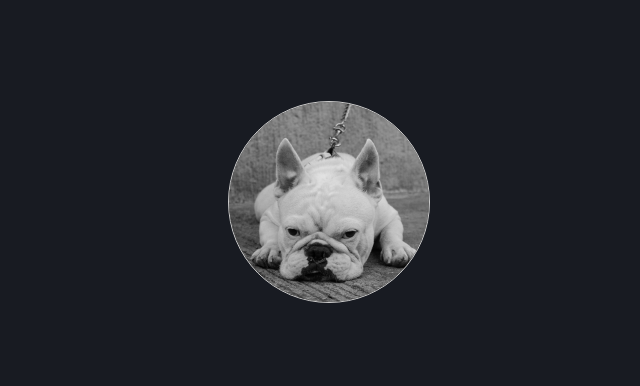
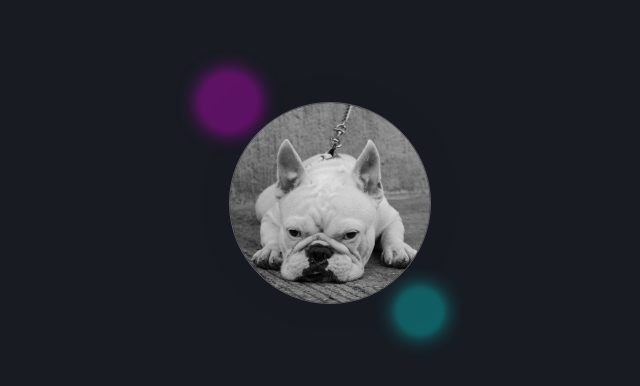
Before and after one commit to rmrosales/desn3037-101578553-a2, a React (Create React App) app in the folder personal-profile/: page / in a window 1280 px wide. Shown: the part 198-584 px from the top of the page, without its empty margins (311-951 px from the left). Built offline with nearby package versions, Linux system fonts and the light colour scheme.

Commit message:
floating lights on profile

```diff
--- a/personal-profile/src/components/ProfileImage.js
+++ b/personal-profile/src/components/ProfileImage.js
@@ -6,38 +6,90 @@ const ProfileImage = ({ imageUrl, altText, onClick }) => {
     const [isHovered, setIsHovered] = useState(false);
 
     return (
-        <motion.div
-            onHoverStart={() => setIsHovered(true)}
-            onHoverEnd={() => setIsHovered(false)}
-            onClick={onClick} // ⬅️ Use the prop passed from parent
-            className="profile-image-container"
+        <div
+            onMouseEnter={() => setIsHovered(true)}
+            onMouseLeave={() => setIsHovered(false)}
+            onClick={onClick}
             style={{
                 cursor: 'pointer',
-                maxWidth: '300px',
+                width: '200px',
+                height: '200px',
+                position: 'relative',
                 margin: 'auto',
             }}
-            animate={{
-                scale: isHovered ? 1.2 : 1,
-                filter: isHovered ? 'grayscale(10%)' : 'grayscale(100%)',
-            }}
-            transition={{
-                duration: 0.2,
-                ease: "easeInOut", // Simpler easing type
-            }}
         >
-            <img
+            {/* Floating neon circles */}
+            <motion.div
+                style={{
+                    position: 'absolute',
+                    top: '-30px',
+                    left: '-30px',
+                    width: '60px',
+                    height: '60px',
+                    borderRadius: '50%',
+                    background: 'rgba(255, 0, 255, 0.3)',
+                    boxShadow: '0 0 20px rgba(255, 0, 255, 0.6)',
+                    filter: 'blur(2px)',
+                    zIndex: 0,
+                }}
+                animate={{
+                    y: [0, -10, 0],
+                    x: [0, 10, 0],
+                }}
+                transition={{
+                    duration: 4,
+                    repeat: Infinity,
+                    ease: 'easeInOut',
+                }}
+            />
+
+            <motion.div
+                style={{
+                    position: 'absolute',
+                    bottom: '-25px',
+                    right: '-25px',
+                    width: '50px',
+                    height: '50px',
+                    borderRadius: '50%',
+                    background: 'rgba(0, 255, 255, 0.3)',
+                    boxShadow: '0 0 20px rgba(0, 255, 255, 0.5)',
+                    filter: 'blur(2px)',
+                    zIndex: 0,
+                }}
+                animate={{
+                    y: [0, 10, 0],
+                    x: [0, -10, 0],
+                }}
+                transition={{
+                    duration: 5,
+                    repeat: Infinity,
+                    ease: 'easeInOut',
+                }}
+            />
+
+            {/* Profile Image */}
+            <motion.img
                 src={imageUrl}
                 alt={altText}
                 style={{
                     width: '200px',
                     height: '200px',
-                    objectFit: 'cover',      // ensures full coverage
-                    objectPosition: 'center',
-                    borderRadius: '10px',
-                    boxShadow: isHovered ? '0 0 10px rgba(0, 0, 0, 0.5)' : 'none',
+                    objectFit: 'cover',
+                    borderRadius: '50%',
+                    border: '1px solid rgba(255, 255, 255, 0.3)',
+                    position: 'relative',
+                    zIndex: 1,
+                    boxShadow: isHovered
+                        ? '0 0 20px rgba(0, 0, 0, 0.3)'
+                        : '0 0 80px rgba(0, 0, 0, 0.1)',
                 }}
+                animate={{
+                    scale: isHovered ? 1.1 : 1,
+                    filter: isHovered ? 'grayscale(0%)' : 'grayscale(100%)',
+                }}
+                transition={{ duration: 0.3 }}
             />
-        </motion.div>
+        </div>
     );
 };
 
```
